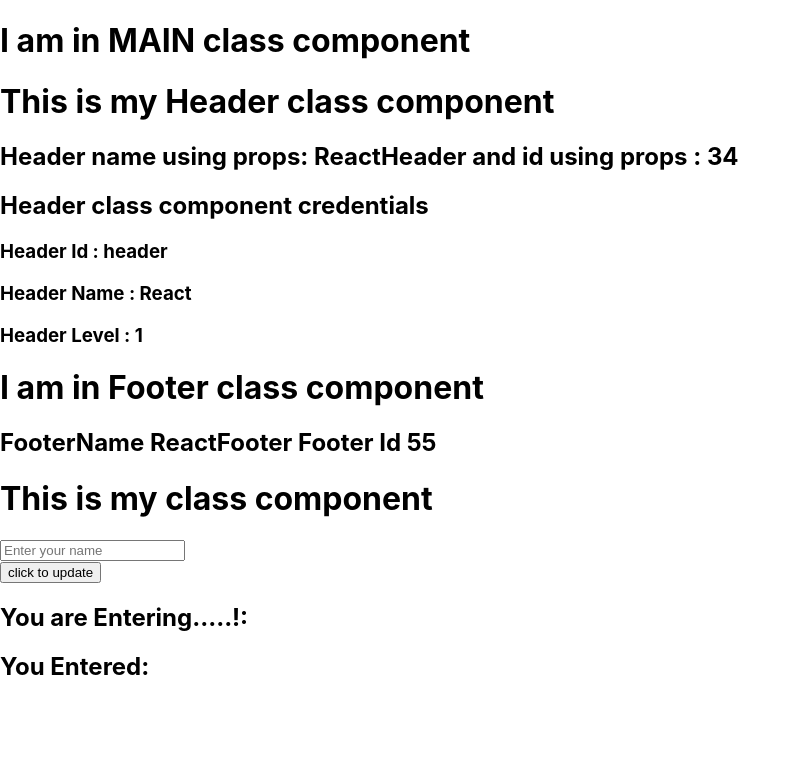
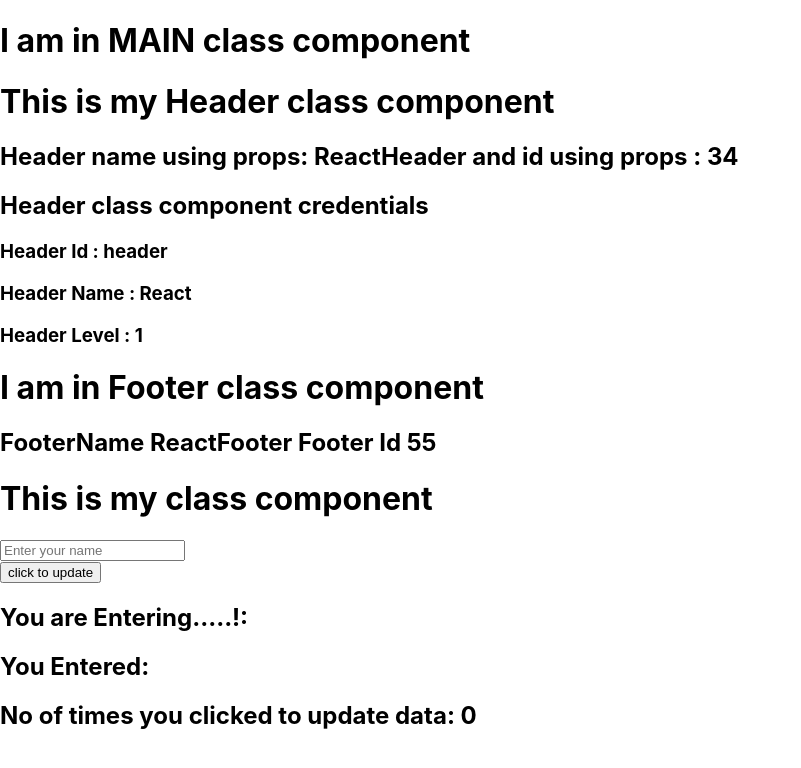
Before and after one commit to madhujanani/my-react-task, a React (Create React App) app: page / in a window 1280 px wide. Shown: the top 768 px of the page, without its empty margins (0-801 px from the left). Built offline with nearby package versions, Linux system fonts and the light colour scheme.

Commit message:
react task

```diff
--- a/src/Components/MyClassComponent.js
+++ b/src/Components/MyClassComponent.js
@@ -1,11 +1,13 @@
 import React, { Component } from "react";
 
 export default class MyClassComponent extends Component {
+
     constructor() {
       super();
       this.state = {
           data: "",
-          Newdata: ""
+          Newdata: "",
+          numberClicked:0
       };
       this.update =this.update.bind(this)
       this.handleChange=this.handleChange.bind(this)
@@ -15,6 +17,7 @@ export default class MyClassComponent extends Component {
     }
     update (){
     this.setState(prevState => ({  Newdata: prevState.data }));
+    this.setState(prevstate => ({ numberClicked: prevstate.numberClicked + 1}));
     };
   render() {
     return (
@@ -24,6 +27,7 @@ export default class MyClassComponent extends Component {
           <button onClick={this.update }>click to update</button>
           <h2>You are Entering.....!:  {this.state.data } </h2>
           <h2>You Entered:  {this.state. Newdata } </h2>
+          <h2>No of times you clicked to update data:  {this.state. numberClicked } </h2>
       </div>
     );
   }
```
